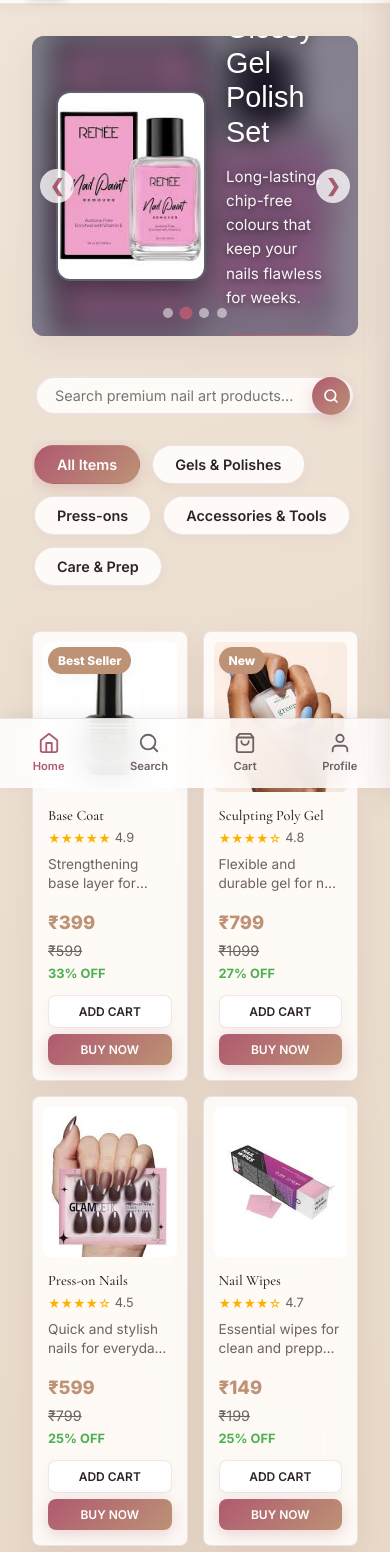
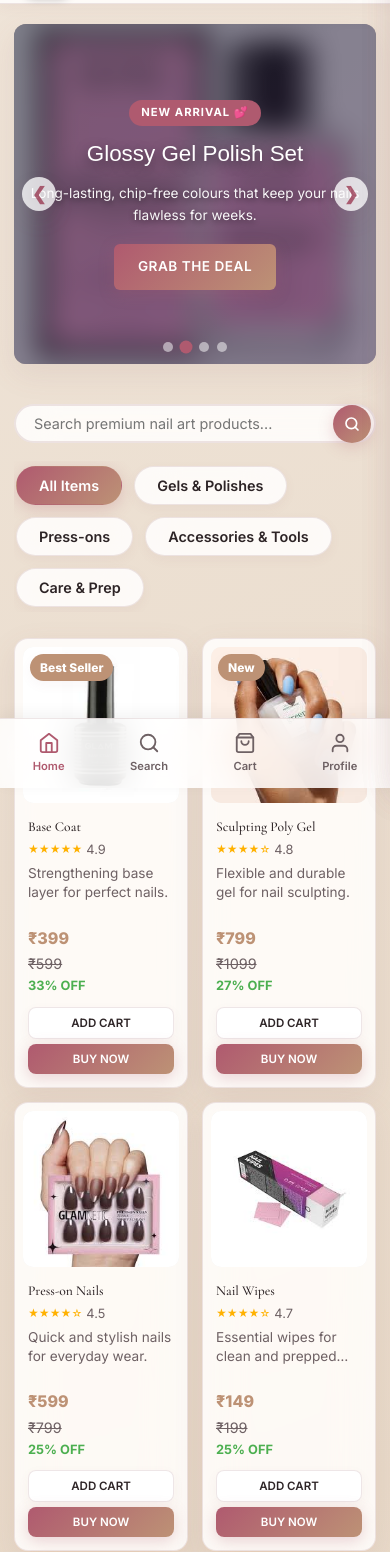
Before and after one commit to Dakshinya-mohanRaj/Nail-Glam-E-commerce-website, a plain HTML site: page home.html in a window 390 px wide. Shown: the part 56-1608 px from the top of the page. Drawn offline with nearby package versions, Linux system fonts and the light colour scheme; no server answers.

Commit message:
mobile view updation

```diff
--- a/home.html
+++ b/home.html
@@ -588,6 +588,72 @@
       }
       .search-btn-icon {
         display: inline-flex;
+      }
+    }
+
+    /* Mobile-first polish: compact hero, fluid search & modal */
+    @media(max-width: 600px) {
+      .hero-carousel {
+        height: 340px;
+      }
+      .carousel-slide {
+        gap: 0;
+        padding: 1rem;
+      }
+      .carousel-media {
+        display: none; /* text-only hero keeps phones clean */
+      }
+      .hero-content {
+        max-width: 100%;
+        text-align: center;
+        margin: 0 auto;
+      }
+      .hero-content .badge {
+        font-size: 0.7rem;
+      }
+      .hero-content h2 {
+        font-size: 1.6rem;
+      }
+      .hero-content p {
+        font-size: 0.9rem;
+        margin-bottom: 18px;
+      }
+      .search-category-container {
+        gap: 18px;
+        margin-bottom: 26px;
+      }
+      .search-wrapper {
+        max-width: 100% !important;
+      }
+    }
+
+    @media(max-width: 480px) {
+      .hero-content h2 {
+        font-size: 1.4rem;
+      }
+      .hero-content p {
+        font-size: 0.85rem;
+      }
+      .carousel-dots {
+        bottom: 12px;
+      }
+      .modal-card {
+        padding: 22px 16px;
+      }
+      .close-modal-btn {
+        top: 8px;
+        right: 12px;
+        font-size: 1.6rem;
+      }
+      .modal-img-container {
+        height: 180px;
+      }
+      .modal-info h3 {
+        font-size: 1.4rem;
+      }
+      .modal-actions {
+        flex-direction: column;
+        gap: 10px;
       }
     }
   </style>
--- a/style.css
+++ b/style.css
@@ -993,10 +993,11 @@
 
   .mobile-nav-bar {
     display: flex; /* Sticky navigation bottom menu active */
+    padding-bottom: env(safe-area-inset-bottom);
   }
 
-  body {
-    padding-bottom: var(--mobile-nav-height); /* Space for mobile nav bar */
+  body:has(.mobile-nav-bar) {
+    padding-bottom: calc(var(--mobile-nav-height) + env(safe-area-inset-bottom)); /* Space for mobile nav bar */
   }
 
   #floatingCartBtn {
@@ -1006,6 +1007,10 @@
   .sidebar-cart {
     width: 100%;
     right: -100%;
+  }
+
+  .shop-container {
+    padding: 1.5rem 1.25rem 3.5rem;
   }
 
   /* Responsive category tabs scroll */
@@ -1024,60 +1029,103 @@
   }
 }
 
+/* Tablet: keep 3-column product grid so cards stay tidy */
+@media (min-width: 601px) and (max-width: 900px) {
+  .products-grid {
+    grid-template-columns: repeat(auto-fill, minmax(200px, 1fr)) !important;
+    gap: 24px !important;
+  }
+}
+
 /* 2-column e-commerce grid on mobile (max-width: 600px) */
 @media (max-width: 600px) {
+  html, body {
+    overflow-x: hidden;
+  }
+
+  .shop-container {
+    padding: 1.25rem 0.875rem 3rem !important;
+  }
+
   .products-grid {
-    grid-template-columns: repeat(2, 1fr) !important;
-    gap: 15px !important;
+    grid-template-columns: repeat(2, minmax(0, 1fr)) !important;
+    gap: 14px !important;
   }
   .product-card {
-    padding: 10px !important;
-    border-radius: 8px !important;
+    padding: 8px !important;
+    border-radius: 14px !important;
   }
   .product-card .img-wrapper {
-    height: 150px !important;
-    border-radius: 6px !important;
+    height: auto !important;
+    aspect-ratio: 1 / 1;
+    border-radius: 10px !important;
   }
   .product-card .card-badge {
-    top: 10px;
-    left: 10px;
-    font-size: 0.65rem;
-    padding: 2px 6px;
+    top: 12px;
+    left: 12px;
+    font-size: 0.6rem;
+    padding: 3px 8px;
+    border-radius: 12px;
+  }
+  .product-card .info-wrapper {
+    padding: 10px 2px 2px;
   }
   .product-card h3 {
-    font-size: 0.9rem !important;
-    margin-bottom: 4px !important;
+    font-size: 0.95rem !important;
+    line-height: 1.25 !important;
+    margin-bottom: 5px !important;
   }
   .product-card .stars {
-    font-size: 0.75rem !important;
-    margin-bottom: 6px !important;
+    font-size: 0.72rem !important;
+    margin-bottom: 4px !important;
+    gap: 3px;
+  }
+  .product-card .stars span {
+    font-size: 0.68rem;
   }
   .product-card p {
     display: none; /* Hide descriptions on card grid for cleaner look */
   }
   .product-card .price-row {
     flex-direction: column;
-    gap: 2px !important;
     align-items: flex-start !important;
-    margin-bottom: 10px !important;
+    gap: 1px !important;
+    margin: 8px 0 10px !important;
   }
   .product-card .price {
-    font-size: 1.15rem !important;
+    font-size: 1.1rem !important;
   }
   .product-card .original-price {
-    font-size: 0.8rem;
+    font-size: 0.75rem;
   }
   .product-card .discount {
-    font-size: 0.75rem;
+    font-size: 0.7rem;
   }
   .product-card .card-actions {
     grid-template-columns: 1fr !important;
-    gap: 6px !important;
+    gap: 5px !important;
   }
   .product-card .card-actions button {
-    padding: 8px 4px !important;
-    font-size: 0.75rem !important;
-    letter-spacing: 0px !important;
+    padding: 8px 2px !important;
+    font-size: 0.72rem !important;
+    letter-spacing: 0 !important;
+    border-radius: 8px !important;
+  }
+}
+
+/* Extra-small phones: keep cards balanced, never overflow */
+@media (max-width: 400px) {
+  .product-card h3 {
+    font-size: 0.85rem !important;
+  }
+  .product-card .stars {
+    font-size: 0.65rem !important;
+  }
+  .product-card .price {
+    font-size: 1rem !important;
+  }
+  .product-card .original-price {
+    font-size: 0.68rem;
   }
 }
 
```
Also changed, not shown: admin.html (+15 -0 lines), index.html (+12 -0 lines), orders.html (+55 -0 lines), payment.html (+38 -1 lines).
